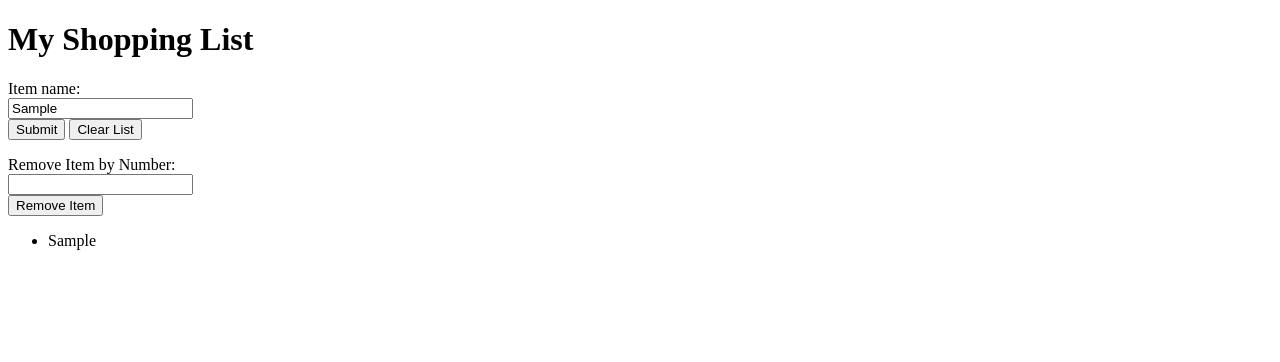
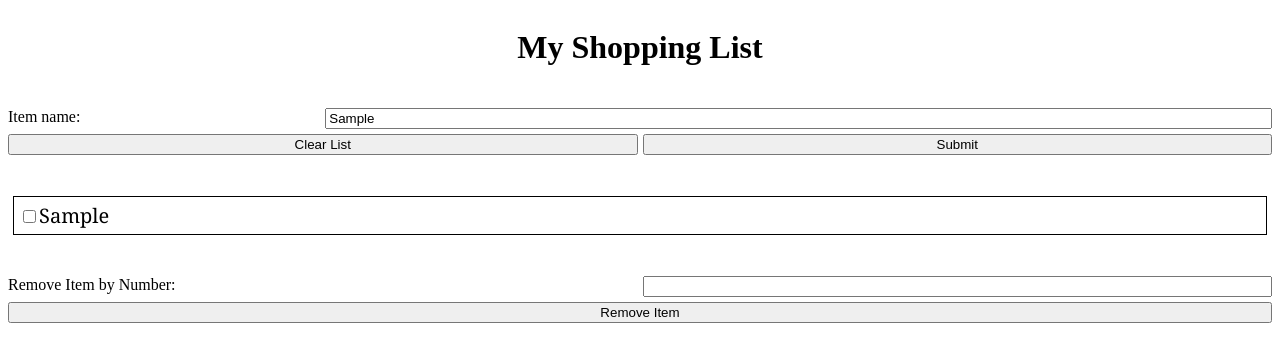
Before and after one commit to ronald7204/Shopping-List, a plain HTML site: page index.html in a window 1280 px wide. Both pictures are taken after typing "Sample" into the empty fields and a click on the button "Submit". Drawn offline with Linux system fonts and the light colour scheme.

Commit message:
added grid styling

```diff
--- a/index.html
+++ b/index.html
@@ -6,32 +6,27 @@
     <title>Shopping List</title>
     <script src="script.js" defer></script>
     <link rel="icon" type="image/x-icon" href="/images/favicon.png">
+    <link rel="stylesheet" href="styles.css">
 </head>
 <body>
 
-    <h1>My Shopping List</h1>
+    <main>
+        <h1>My Shopping List</h1>
 
-    <p>
-     <form id ="form1">
-        <label for="item-name">Item name:</label><br>
-        <input type="text" id="item-name" name="item-name"><br>
-        <button id="btn">Submit</button>
-        <button id="clear-btn">Clear List</button>
-    </form>
-    </p>
+        <form id ="form1" class ="parent">
+            <label id="form1-label" for="item-name" class = "child">Item name:</label>
+            <input id="item-name" type="text" name="item-name" class = "child">
+            <button id="btn" class = "child">Submit</button>
+            <button id="clear-btn" class = "child">Clear List</button>
+        </form>
+        <ul id="myList"></ul>
 
-    <p>
-        <form id="form2">
-            <label for="remove-item-by-number">Remove Item by Number:</label><br>
-            <input type="text" id="remove-item-by-number" name="remove-item-by-number"><br>
-            <button id="remove-item-by-number-btn">Remove Item</button>
+        <form id="form2" class ="parent">
+            <label id="form2-label" class = "child" for="remove-item-by-number">Remove Item by Number:</label>
+            <input class = "child"type="text" id="remove-item-by-number" name="remove-item-by-number">
+            <button class = "child" id="remove-item-by-number-btn">Remove Item</button>
         </form>
-    </p>
-
-
-
-    <ul id="myList"></ul>
-
+    </main>
 
 
 </body>
--- a/script.js
+++ b/script.js
@@ -14,7 +14,6 @@ function printData(data, event) {
     event.preventDefault();
 
     if (list.children.length > 0) {
-        // document.querySelectorAll('#myList li').forEach(e => e.remove());
         removeAllChildNodes(list);
     }
 
@@ -22,9 +21,25 @@ function printData(data, event) {
         let li = document.createElement('li');
         li.textContent = data[i].itemName;
         li.id = data.indexOf(data[i]) + 1 + "-item";
+
+        let newCheckbox = document.createElement('input');
+        newCheckbox.type = "checkbox";
+        newCheckbox.addEventListener('change', function () {
+            if (newCheckbox.checked) {
+                li.classList.add('strikethrough');
+            } else {
+                li.classList.remove('strikethrough');
+            }
+        });
+
+        newCheckbox.setAttribute("id", "checkbox");
+        li.prepend(newCheckbox); // Adds checkbox to the beginning of the list item
+
+        console.log("Added: " + li.id + " - " + li.textContent);
         list.appendChild(li);
     }
     console.log("length: " + list.children.length);
+
 }
 
 function removeAllChildNodes(parent) {
--- /dev/null
+++ b/styles.css
@@ -0,0 +1,79 @@
+.strikethrough {
+    text-decoration: line-through;
+    color: grey;
+}
+
+main {
+    display: grid;
+    gap: 20px;
+
+}
+
+.parent {
+    display: flex;
+}
+
+h1 {
+    text-align: center;
+}
+
+ul {
+    list-style-type: none;
+    padding: 0;
+}
+
+#myList li {
+    font-size: 20px;
+    font-family: Georgia, 'Times New Roman', Times, serif;
+    border: 1px solid black;
+    padding: 5px;
+    margin: 5px;
+
+}
+
+#form1 {
+    display: grid;
+    gap: 5px;
+    grid-template-columns: repeat(4, 1fr);
+    grid-template-rows: 1fr 1fr;
+    justify-content: stretch;
+
+    #form1-label {
+            grid-column: 1;
+        }
+
+    #item-name {
+        grid-column: 2 / span 3;
+    }
+
+    #btn {
+        grid-column: 3 / span 2;
+    }
+
+    #clear-btn {
+        grid-column: 1 / span 2;
+        grid-row: 2;
+    }
+
+}
+
+
+
+#form2 {
+    display: grid;
+    gap: 5px;
+    grid-template-columns: repeat(2, 1fr);
+
+    #form2-label {
+        grid-column: 1;
+    }
+
+    #remove-item-by-number {
+        grid-column: 2;
+    }
+
+    #remove-item-by-number-btn {
+        grid-column: 1 / span 2;
+    }
+
+}
```
